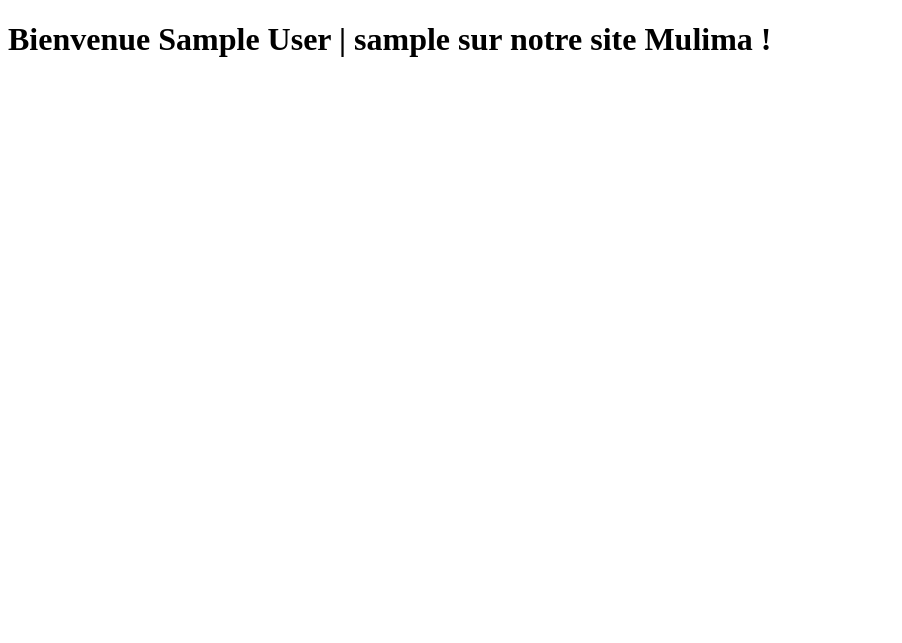
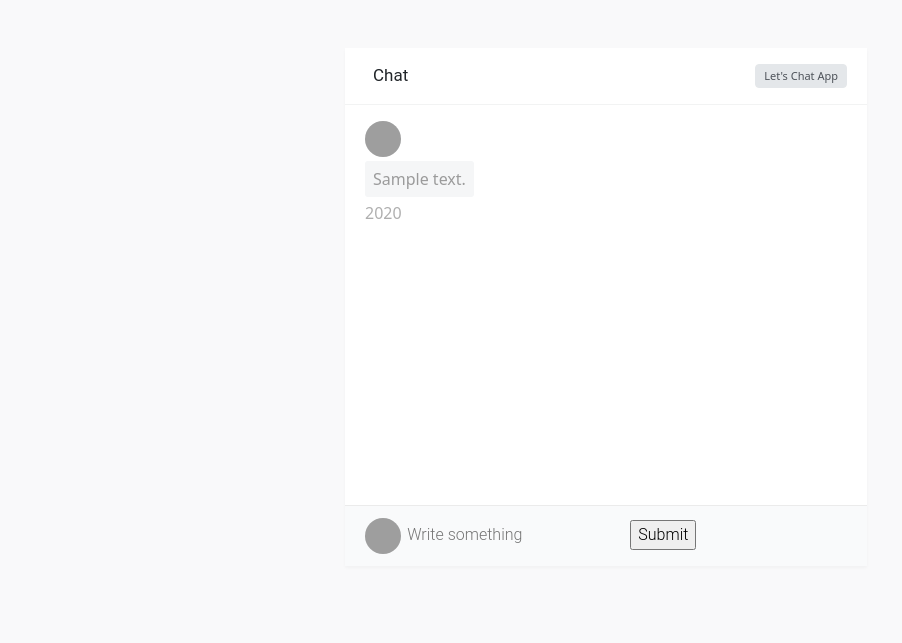
Before and after one commit to Aaron-KASONGO/Mulima, a Django app: template mulima_app/templates/mulima_app/home.html in a window 1280 px wide. Shown: the top 643 px of the page, without its empty margins (0-902 px from the left). Run offline with Django 3.2, Linux system fonts and the light colour scheme; the template is opened without the code that fills it: values that come from a table or form of the project are taken from there, others are empty; tables that the repository leaves empty hold one stand-in row (values such as "Sample post"); grey boxes are pictures that could not be loaded.

Commit message:
create a chat template and configure it

```diff
--- a/mulima_app/models.py
+++ b/mulima_app/models.py
@@ -10,11 +10,11 @@ class Person(models.Model):
     last_name = models.CharField(max_length=30)
     username = models.CharField(max_length=30)
     password = models.CharField(max_length=32)
-    birth_date = models.DateTimeField()
+    date = models.DateField()
     email = models.EmailField()
     cellphone_number = models.CharField(max_length=20)
     avatar = models.ImageField(upload_to='mulima_app/static/mulima_app/avatar', blank=True)
-    friends = models.ManyToManyField('self')
+    friends = models.ManyToManyField('self', blank=True)
 
     def __str__(self):
         return self.first_name
--- /dev/null
+++ b/mulima_app/static/css/style1.css
@@ -0,0 +1,305 @@
+.card-bordered {
+    border: 1px solid #ebebeb
+}
+
+.card {
+    border: 0;
+    border-radius: 0px;
+    margin-bottom: 30px;
+    -webkit-box-shadow: 0 2px 3px rgba(0, 0, 0, 0.03);
+    box-shadow: 0 2px 3px rgba(0, 0, 0, 0.03);
+    -webkit-transition: .5s;
+    transition: .5s
+}
+
+.padding {
+    padding: 3rem !important
+}
+
+body {
+    background-color: #f9f9fa
+}
+
+.card-header:first-child {
+    border-radius: calc(.25rem - 1px) calc(.25rem - 1px) 0 0
+}
+
+.card-header {
+    display: -webkit-box;
+    display: flex;
+    -webkit-box-pack: justify;
+    justify-content: space-between;
+    -webkit-box-align: center;
+    align-items: center;
+    padding: 15px 20px;
+    background-color: transparent;
+    border-bottom: 1px solid rgba(77, 82, 89, 0.07)
+}
+
+.card-header .card-title {
+    padding: 0;
+    border: none
+}
+
+h4.card-title {
+    font-size: 17px
+}
+
+.card-header>*:last-child {
+    margin-right: 0
+}
+
+.card-header>* {
+    margin-left: 8px;
+    margin-right: 8px
+}
+
+.btn-secondary {
+    color: #4d5259 !important;
+    background-color: #e4e7ea;
+    border-color: #e4e7ea;
+    color: #fff
+}
+
+.btn-xs {
+    font-size: 11px;
+    padding: 2px 8px;
+    line-height: 18px
+}
+
+.btn-xs:hover {
+    color: #fff !important
+}
+
+.card-title {
+    font-family: Roboto, sans-serif;
+    font-weight: 300;
+    line-height: 1.5;
+    margin-bottom: 0;
+    padding: 15px 20px;
+    border-bottom: 1px solid rgba(77, 82, 89, 0.07)
+}
+
+.ps-container {
+    position: relative
+}
+
+.ps-container {
+    -ms-touch-action: auto;
+    touch-action: auto;
+    overflow: hidden !important;
+    -ms-overflow-style: none
+}
+
+.media-chat {
+    padding-right: 64px;
+    margin-bottom: 0
+}
+
+.media {
+    padding: 16px 12px;
+    -webkit-transition: background-color .2s linear;
+    transition: background-color .2s linear
+}
+
+.media .avatar {
+    flex-shrink: 0
+}
+
+.avatar {
+    position: relative;
+    display: inline-block;
+    width: 36px;
+    height: 36px;
+    line-height: 36px;
+    text-align: center;
+    border-radius: 100%;
+    background-color: #f5f6f7;
+    color: #8b95a5;
+    text-transform: uppercase
+}
+
+.media-chat .media-body {
+    -webkit-box-flex: initial;
+    flex: initial;
+    display: table
+}
+
+.media-body {
+    min-width: 0
+}
+
+.media-chat .media-body p {
+    position: relative;
+    padding: 6px 8px;
+    margin: 4px 0;
+    background-color: #f5f6f7;
+    border-radius: 3px;
+    font-weight: 100;
+    color: #9b9b9b
+}
+
+.media>* {
+    margin: 0 8px
+}
+
+.media-chat .media-body p.meta {
+    background-color: transparent !important;
+    padding: 0;
+    opacity: .8
+}
+
+.media-meta-day {
+    -webkit-box-pack: justify;
+    justify-content: space-between;
+    -webkit-box-align: center;
+    align-items: center;
+    margin-bottom: 0;
+    color: #8b95a5;
+    opacity: .8;
+    font-weight: 400
+}
+
+.media {
+    padding: 16px 12px;
+    -webkit-transition: background-color .2s linear;
+    transition: background-color .2s linear
+}
+
+.media-meta-day::before {
+    margin-right: 16px
+}
+
+.media-meta-day::before,
+.media-meta-day::after {
+    content: '';
+    -webkit-box-flex: 1;
+    flex: 1 1;
+    border-top: 1px solid #ebebeb
+}
+
+.media-meta-day::after {
+    content: '';
+    -webkit-box-flex: 1;
+    flex: 1 1;
+    border-top: 1px solid #ebebeb
+}
+
+.media-meta-day::after {
+    margin-left: 16px
+}
+
+.media-chat.media-chat-reverse {
+    padding-right: 12px;
+    padding-left: 64px;
+    -webkit-box-orient: horizontal;
+    -webkit-box-direction: reverse;
+    flex-direction: row-reverse
+}
+
+.media-chat {
+    padding-right: 64px;
+    margin-bottom: 0
+}
+
+.media {
+    padding: 16px 12px;
+    -webkit-transition: background-color .2s linear;
+    transition: background-color .2s linear
+}
+
+.media-chat.media-chat-reverse .media-body p {
+    float: right;
+    clear: right;
+    background-color: #48b0f7;
+    color: #fff
+}
+
+.media-chat .media-body p {
+    position: relative;
+    padding: 6px 8px;
+    margin: 4px 0;
+    background-color: #f5f6f7;
+    border-radius: 3px
+}
+
+.border-light {
+    border-color: #f1f2f3 !important
+}
+
+.bt-1 {
+    border-top: 1px solid #ebebeb !important
+}
+
+.publisher {
+    position: relative;
+    display: -webkit-box;
+    display: flex;
+    -webkit-box-align: center;
+    align-items: center;
+    padding: 12px 20px;
+    background-color: #f9fafb
+}
+
+.publisher>*:first-child {
+    margin-left: 0
+}
+
+.publisher>* {
+    margin: 0 8px
+}
+
+.publisher-input {
+    -webkit-box-flex: 1;
+    flex-grow: 1;
+    border: none;
+    outline: none !important;
+    background-color: transparent
+}
+
+button,
+input,
+optgroup,
+select,
+textarea {
+    font-family: Roboto, sans-serif;
+    font-weight: 300
+}
+
+.publisher-btn {
+    background-color: transparent;
+    border: none;
+    color: #8b95a5;
+    font-size: 16px;
+    cursor: pointer;
+    overflow: -moz-hidden-unscrollable;
+    -webkit-transition: .2s linear;
+    transition: .2s linear
+}
+
+.file-group {
+    position: relative;
+    overflow: hidden
+}
+
+.publisher-btn {
+    background-color: transparent;
+    border: none;
+    color: #cac7c7;
+    font-size: 16px;
+    cursor: pointer;
+    overflow: -moz-hidden-unscrollable;
+    -webkit-transition: .2s linear;
+    transition: .2s linear
+}
+
+.file-group input[type="file"] {
+    position: absolute;
+    opacity: 0;
+    z-index: -1;
+    width: 20px
+}
+
+.text-info {
+    color: #48b0f7 !important
+}
--- /dev/null
+++ b/mulima_app/static/js/datetime.js
@@ -0,0 +1,5 @@
+$(document).ready(function () {
+    $("#id_date").datepicker({
+      format: 'dd/mm/yyyy',
+    });
+  });
--- /dev/null
+++ b/mulima_app/templates/base.html
@@ -0,0 +1,31 @@
+<!doctype html>
+<html lang="en">
+  <head>
+    <!-- Required meta tags -->
+    <meta charset="utf-8">
+    <meta name="viewport" content="width=device-width, initial-scale=1">
+
+    <!-- Bootstrap CSS -->
+    <link href="https://cdn.jsdelivr.net/npm/bootstrap@5.0.1/dist/css/bootstrap.min.css" rel="stylesheet" integrity="sha384-+0n0xVW2eSR5OomGNYDnhzAbDsOXxcvSN1TPprVMTNDbiYZCxYbOOl7+AMvyTG2x" crossorigin="anonymous">
+    {% block css %}
+    {% endblock %}
+
+    <title>Hello, world!</title>
+  </head>
+  <body>
+    {% block content %}
+    {% endblock %}
+    <!-- Optional JavaScript; choose one of the two! -->
+    {% block script %}
+    {% endblock %}
+
+    <!-- Option 1: Bootstrap Bundle with Popper -->
+    <script src="https://cdn.jsdelivr.net/npm/bootstrap@5.0.1/dist/js/bootstrap.bundle.min.js" integrity="sha384-gtEjrD/SeCtmISkJkNUaaKMoLD0//ElJ19smozuHV6z3Iehds+3Ulb9Bn9Plx0x4" crossorigin="anonymous"></script>
+
+    <!-- Option 2: Separate Popper and Bootstrap JS -->
+    <!--
+    <script src="https://cdn.jsdelivr.net/npm/@popperjs/core@2.9.2/dist/umd/popper.min.js" integrity="sha384-IQsoLXl5PILFhosVNubq5LC7Qb9DXgDA9i+tQ8Zj3iwWAwPtgFTxbJ8NT4GN1R8p" crossorigin="anonymous"></script>
+    <script src="https://cdn.jsdelivr.net/npm/bootstrap@5.0.1/dist/js/bootstrap.min.js" integrity="sha384-Atwg2Pkwv9vp0ygtn1JAojH0nYbwNJLPhwyoVbhoPwBhjQPR5VtM2+xf0Uwh9KtT" crossorigin="anonymous"></script>
+    -->
+  </body>
+</html>
--- a/mulima_app/templates/mulima_app/home.html
+++ b/mulima_app/templates/mulima_app/home.html
@@ -1,10 +1,71 @@
-<!DOCTYPE html>
-<html lang="en">
-<head>
-    <meta charset="UTF-8">
-    <title>Title</title>
-</head>
-<body>
-<h1>Bienvenue {{ logged_user.first_name }} {{ logged_user.last_name }} | {{ logged_user.username }} sur notre site Mulima !</h1>
-</body>
-</html>
+{% extends 'base.html' %}
+{% load static %}
+
+{% block css %}
+<link rel="stylesheet" href="{% static 'css/style1.css' %}">
+{% endblock %}
+
+{% block content %}
+<div class="page-content page-container" id="page-content">
+    <div class="padding">
+        <div class="row container d-flex justify-content-center">
+            <div class="col-md-6">
+                <div class="card card-bordered">
+                    <div class="card-header">
+                        <h4 class="card-title"><strong>Chat</strong></h4> <a class="btn btn-xs btn-secondary" href="#"
+                                                                             data-abc="true">Let's Chat App</a>
+                    </div>
+                    <div class="ps-container ps-theme-default ps-active-y" id="chat-content"
+                         style="overflow-y: scroll !important; height:400px !important;">
+                        {% for message in all_messages %}
+                            {% if message in friendMessages %}
+                            <div class="media media-chat"><img class="avatar"
+                                                               src="https://img.icons8.com/color/36/000000/administrator-male.png"
+                                                               alt="...">
+                                <div class="media-body">
+                                    <p>{{ message.content }}</p>
+                                    <p class="meta">
+                                        <time datetime="2018">{{ message.publication_date.year }}</time>
+                                    </p>
+                                </div>
+                            </div>
+                            {% elif message.author == logged_user %}
+                        <!--<div class="media media-meta-day">Today</div>-->
+                            <div class="media media-chat media-chat-reverse">
+                                <div class="media-body">
+                                    <p>{{ message.content }}</p>
+                                    <p class="meta">
+                                        <time datetime="2018">{{ message.publication_date.year }}</time>
+                                    </p>
+                                </div>
+                            </div>
+                            {% endif %}
+                        {% endfor %}
+                        <div class="ps-scrollbar-x-rail" style="left: 0px; bottom: 0px;">
+                            <div class="ps-scrollbar-x" tabindex="0" style="left: 0px; width: 0px;"></div>
+                        </div>
+                        <div class="ps-scrollbar-y-rail" style="top: 0px; height: 0px; right: 2px;">
+                            <div class="ps-scrollbar-y" tabindex="0" style="top: 0px; height: 2px;"></div>
+                        </div>
+                    </div>
+                    <div class="publisher bt-1 border-light">
+                        <form action="{% url 'home' %}" method="post">
+                            {% csrf_token %}
+                            <img class="avatar avatar-xs"
+                                 src="https://img.icons8.com/color/36/000000/administrator-male.png"
+                                 alt="...">
+                            <input class="publisher-input" name="new_message" type="text" placeholder="Write something">
+                            <span class="publisher-btn file-group"> <i class="fa fa-paperclip file-browser"></i>
+                            <input type="file"> </span> <a class="publisher-btn" href="#" data-abc="true"><i
+                                class="fa fa-smile"></i></a> <a class="publisher-btn text-info" href="#"
+                                                                data-abc="true"><i
+                                class="fa fa-paper-plane"></i></a>
+                            <input type="submit">
+                        </form>
+                    </div>
+                </div>
+            </div>
+        </div>
+    </div>
+</div>
+{% endblock %}
```
Also changed, not shown: mulima_app/forms.py (+51 -15 lines), mulima_app/static/css/style.css (added, +78 -0 lines), mulima_app/templates/mulima_app/register.html (+22 -13 lines), mulima_app/views.py (+11 -6 lines), mulima_app/migrations/0001_initial.py.
